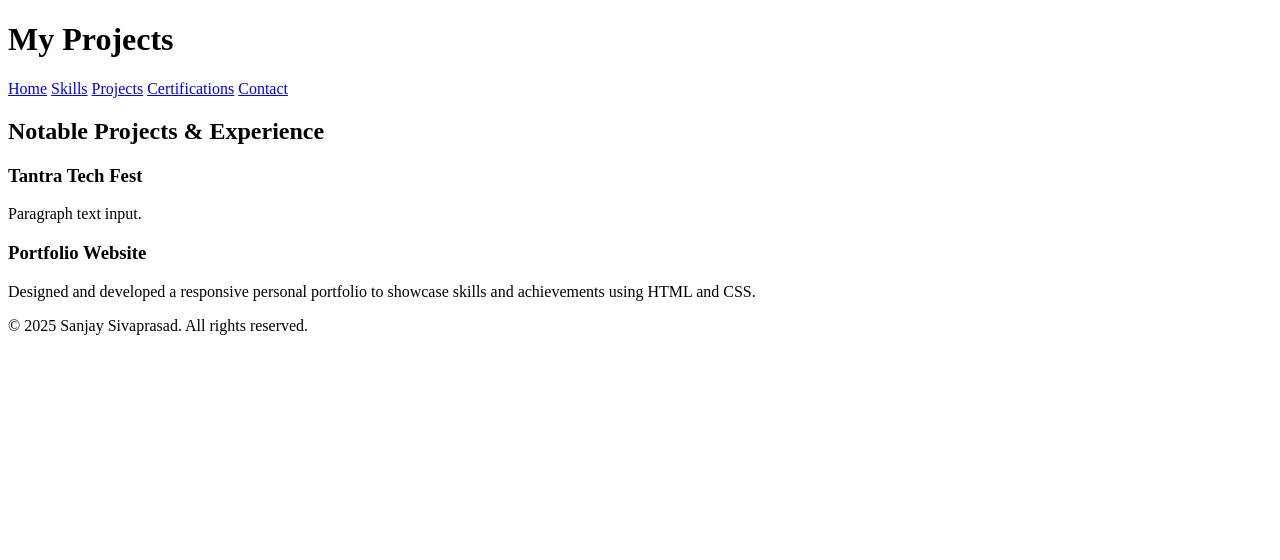
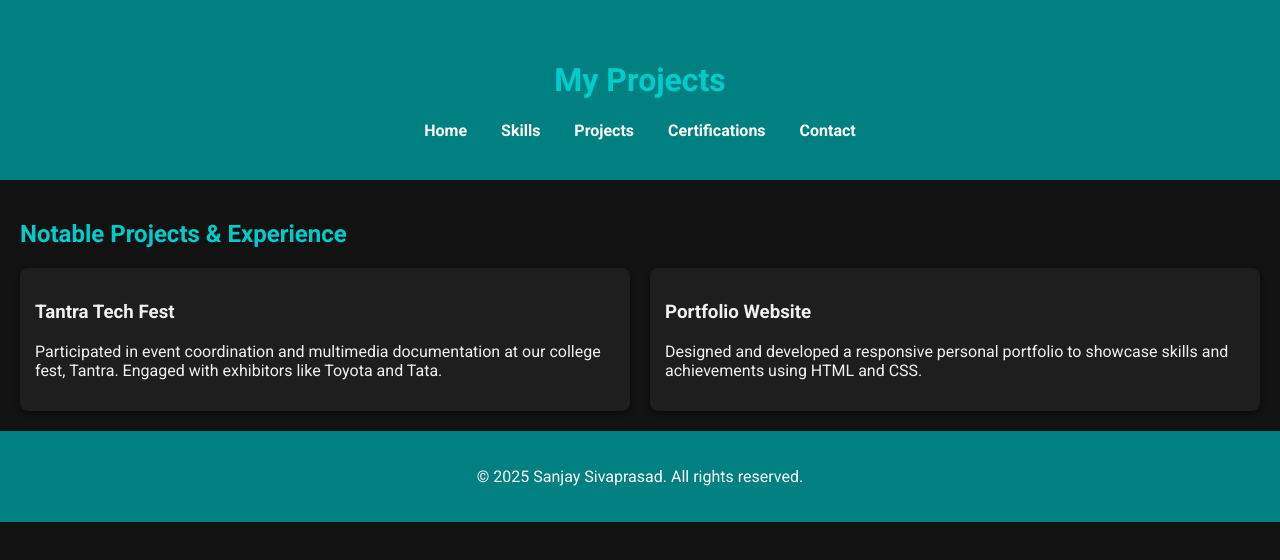
Before and after one commit to sanjaysprasad/portfolio.ssp, a plain HTML site: page Projects.html in a window 1280 px wide. Drawn offline with Linux system fonts and the light colour scheme.

Commit message:
Initial commit

```diff
--- a/Projects.html
+++ b/Projects.html
@@ -6,8 +6,62 @@
   <meta name="viewport" content="width=device-width, initial-scale=1.0">
   <title>Projects | Sanjay Sivaprasad</title>
   <link href="https://fonts.googleapis.com/css2?family=Roboto:wght@400;700&display=swap" rel="stylesheet">
-  <link rel="stylesheet" href="teststyle.css">
+  <style>
+    body {
+      margin: 0;
+      font-family: 'Roboto', sans-serif;
+      background-color: #121212;
+      color: #f0f0f0;
+    }
 
+    header, section, footer {
+      padding: 20px;
+      max-width: 1500px;
+      margin: auto;
+    }
+
+    header {
+      background-color: #008080;
+      text-align: center;
+      padding: 40px 20px;
+      color: white;
+    }
+
+    nav a {
+      margin: 0 15px;
+      text-decoration: none;
+      color: white;
+      font-weight: bold;
+    }
+
+    nav a:hover {
+      text-decoration: underline;
+    }
+
+    h1, h2 {
+      color: #00cccc;
+    }
+
+    .projects {
+      display: grid;
+      grid-template-columns: repeat(auto-fit, minmax(250px, 1fr));
+      gap: 20px;
+    }
+
+    .card {
+      background: #1e1e1e;
+      padding: 15px;
+      border-radius: 8px;
+      box-shadow: 0 2px 5px rgba(0,0,0,0.5);
+    }
+
+    footer {
+      background-color: #008080;
+      color: white;
+      text-align: center;
+      padding: 20px;
+    }
+  </style>
 </head>
 
 <body>
@@ -27,7 +81,7 @@
     <div class="projects">
       <div class="card">
         <h3>Tantra Tech Fest</h3>
-        <p>Paragraph text input.</p>
+        <p>Participated in event coordination and multimedia documentation at our college fest, Tantra. Engaged with exhibitors like Toyota and Tata.</p>
       </div>
       <div class="card">
         <h3>Portfolio Website</h3>
```
Also changed, not shown: Contact.html (+3 -6 lines), Skills.html (+1 -0 lines), index.html (+0 -1 lines), 2 other files.
